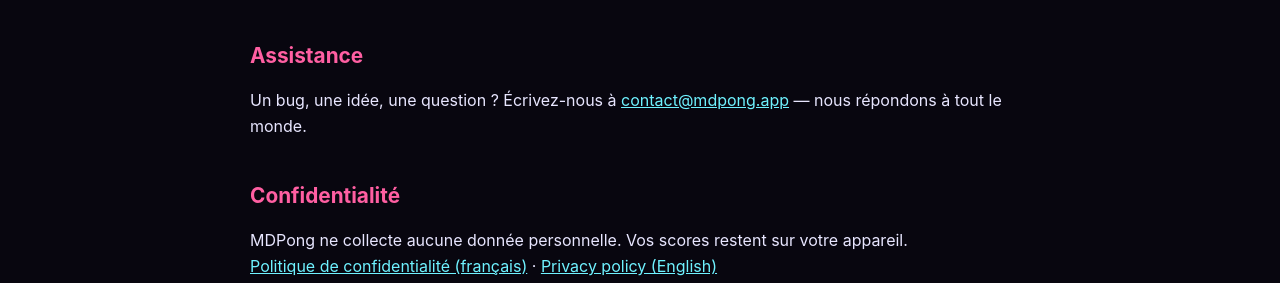
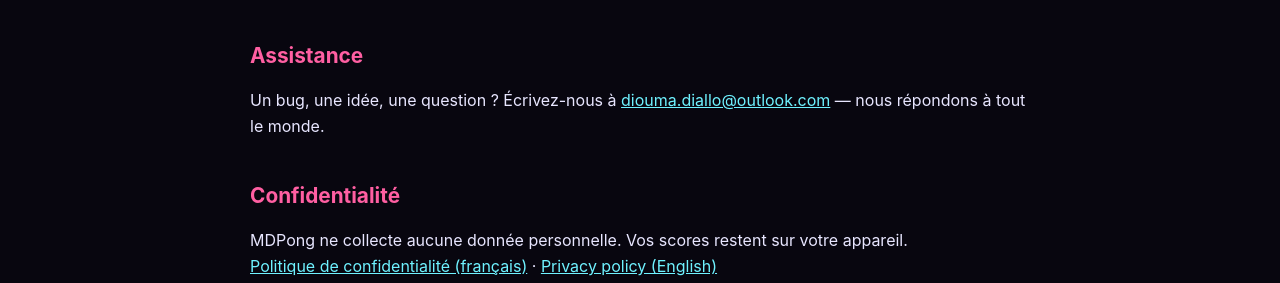
Before and after one commit to mddiallo/mddiallo.github.io, a Jekyll site: the page MDPong/index.html, which Jekyll copies as it is, in a window 1280 px wide. Shown: the part 1061-1344 px from the top of the page. Built offline with Jekyll 4.4.1, drawn with Linux system fonts in a browser that asks for light colours.

Commit message:
MDPong : adresse de contact réelle
Remplace l'adresse fictive contact@mdpong.app par l'adresse
d'assistance réelle sur les trois pages publiées.

Co-authored-by: Copilot App <223556219+Copilot@users.noreply.github.com>
Copilot-Session: 3b65b41a-12b9-4976-8061-62529997bad3

```diff
--- a/MDPong/confidentialite.html
+++ b/MDPong/confidentialite.html
@@ -96,7 +96,7 @@
   <p>Toute évolution de cette politique sera publiée sur cette page, avec une nouvelle date de mise à jour.</p>
 
   <h2>8. Contact</h2>
-  <p>Une question ? Écrivez-nous : <a href="mailto:contact@mdpong.app">contact@mdpong.app</a></p>
+  <p>Une question ? Écrivez-nous : <a href="mailto:diouma.diallo@outlook.com">diouma.diallo@outlook.com</a></p>
 
   <footer>
     <p><a href="./">← Retour à MDPong</a> · <a href="./privacy.html">English version</a></p>
--- a/MDPong/index.html
+++ b/MDPong/index.html
@@ -80,7 +80,7 @@
 
     <h2>Assistance</h2>
     <p>Un bug, une idée, une question ? Écrivez-nous à
-      <a href="mailto:contact@mdpong.app">contact@mdpong.app</a> — nous répondons à tout le monde.</p>
+      <a href="mailto:diouma.diallo@outlook.com">diouma.diallo@outlook.com</a> — nous répondons à tout le monde.</p>
 
     <h2>Confidentialité</h2>
     <p>MDPong ne collecte aucune donnée personnelle. Vos scores restent sur votre appareil.<br>
--- a/MDPong/privacy.html
+++ b/MDPong/privacy.html
@@ -92,7 +92,7 @@
   <p>Any change to this policy will be published on this page with a new update date.</p>
 
   <h2>8. Contact</h2>
-  <p>Questions? Email us: <a href="mailto:contact@mdpong.app">contact@mdpong.app</a></p>
+  <p>Questions? Email us: <a href="mailto:diouma.diallo@outlook.com">diouma.diallo@outlook.com</a></p>
 
   <footer>
     <p><a href="./">← Back to MDPong</a> · <a href="./confidentialite.html">Version française</a></p>
```
